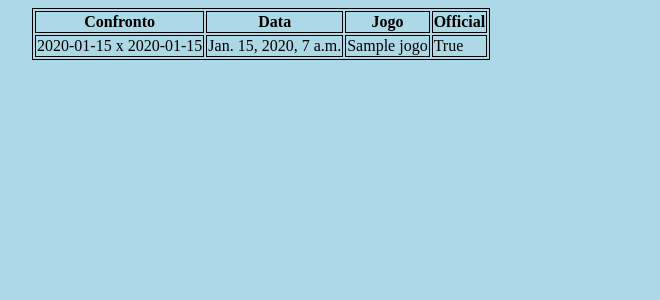
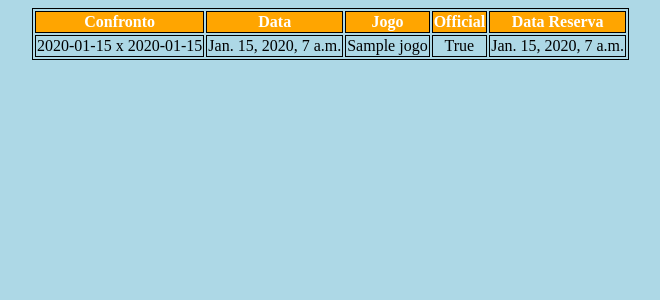
Before and after one commit to karnaflokao/arena, a Django app: page /confronto/ in a window 1280 px wide. Shown: the top 300 px of the page, without its empty margins (16-676 px from the left). Run offline with Django 3.2, Linux system fonts and the light colour scheme; tables that the repository leaves empty hold one stand-in row (values such as "Sample post").

Commit message:
correcoes de pequenos bugs

```diff
--- a/caroco/caroco/settings.py
+++ b/caroco/caroco/settings.py
@@ -26,8 +26,8 @@ SECRET_KEY = 'e1=hn3hz)!w8^)pj(gp==_z^^$s)&i!l(i3h57o^re8w=crv+d'
 DEBUG = True
 
 ALLOWED_HOSTS = [
-        'arena.cloudmandic.com.br',
-        '177.70.118.36',
+	'arena.cloudmandic.com.br',
+	'177.70.118.36',
         '192.168.0.16',
         '10.15.2.50',
         '127.0.0.1',
--- a/caroco/confronto/models.py
+++ b/caroco/confronto/models.py
@@ -2,9 +2,11 @@
 from __future__ import unicode_literals
 
 from django.db import models
+
 # Create your models here.
 
-from datetime import timedelta
+from datetime import timedelta, tzinfo, datetime
+from django.utils import timezone
 
 class Jogo(models.Model):
     def __str__(self):
--- a/caroco/confronto/templates/confronto/index.html
+++ b/caroco/confronto/templates/confronto/index.html
@@ -5,12 +5,19 @@
                    @import "{{MEDIA_URL}}css/style.css";
                </style>
             {% endblock stylesheet%} -->
-<style>
+
+ <style>
 body {
     background-color: lightblue;
 }
 table, th, td {
     border: 1px solid black;
+    text-align: center;
+}
+th {
+        background-color: orange;
+        color: white
+
 }
 </style>
 </head>
@@ -25,6 +32,8 @@ table, th, td {
 				<th>Data</th>
 				<th>Jogo</th>
 				<th>Official</th>
+                                <th>Data Reserva</th>
+
 			</tr>
 			{% for confronto in latest_confronto_list %}
 			<tr>
@@ -32,6 +41,8 @@ table, th, td {
 				<td>{{ confronto.data_jogo }}</td>
 				<td>{{ confronto.jogo }}</td>
 				<td>{{ confronto.valendo }}</td>
+                                <td>{{ confronto.data_reserv }}</td>
+
 			</tr>
 			{% endfor %}
 		</table>
--- a/caroco/dbz/urls.py
+++ b/caroco/dbz/urls.py
@@ -6,4 +6,5 @@ urlpatterns = [
     # ex: /polls/
 #     url('', views.index, name='index'),
     url('', views.ranking, name='ranking'),
+#    url('dbz/grade', views.grade, name='grade'),
 ]
--- a/caroco/dbz/views.py
+++ b/caroco/dbz/views.py
@@ -16,6 +16,7 @@ class dbz_rank():
         self.partidas = partidas
         self.pontos = pontos
         self.titulo = titulo
+
 
     def somarPartida(self,partida=1, ponto=0):
         self.partidas += partida
```
Also changed, not shown: caroco/dbz/templates/dbz/ranking.html (+3 -5 lines).
